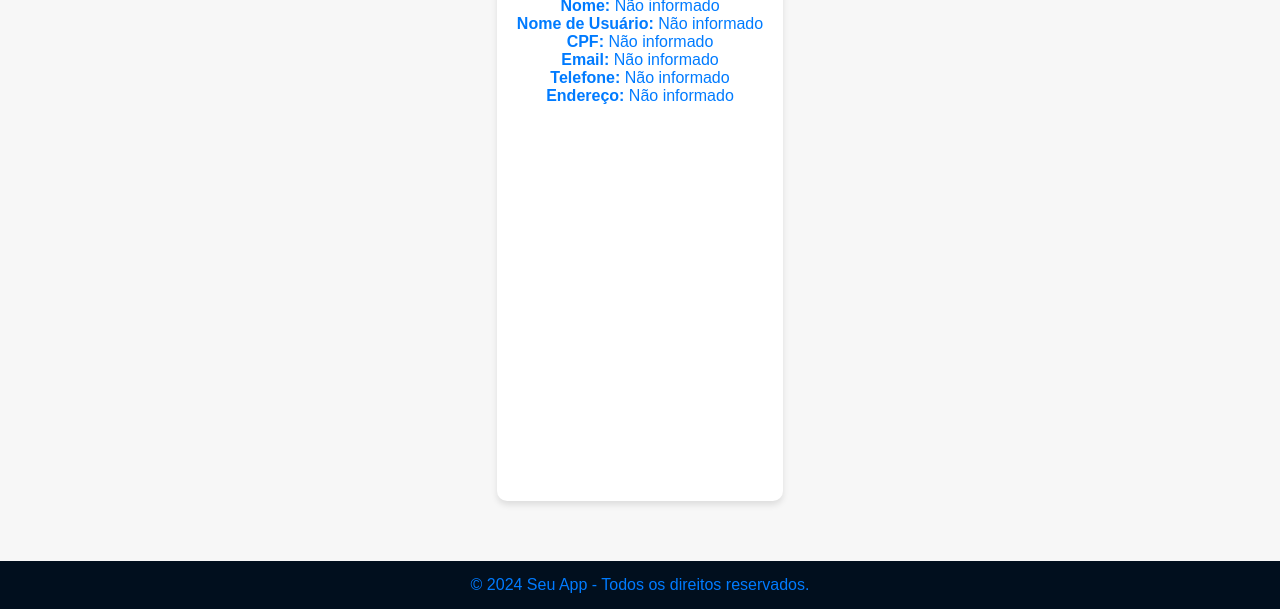
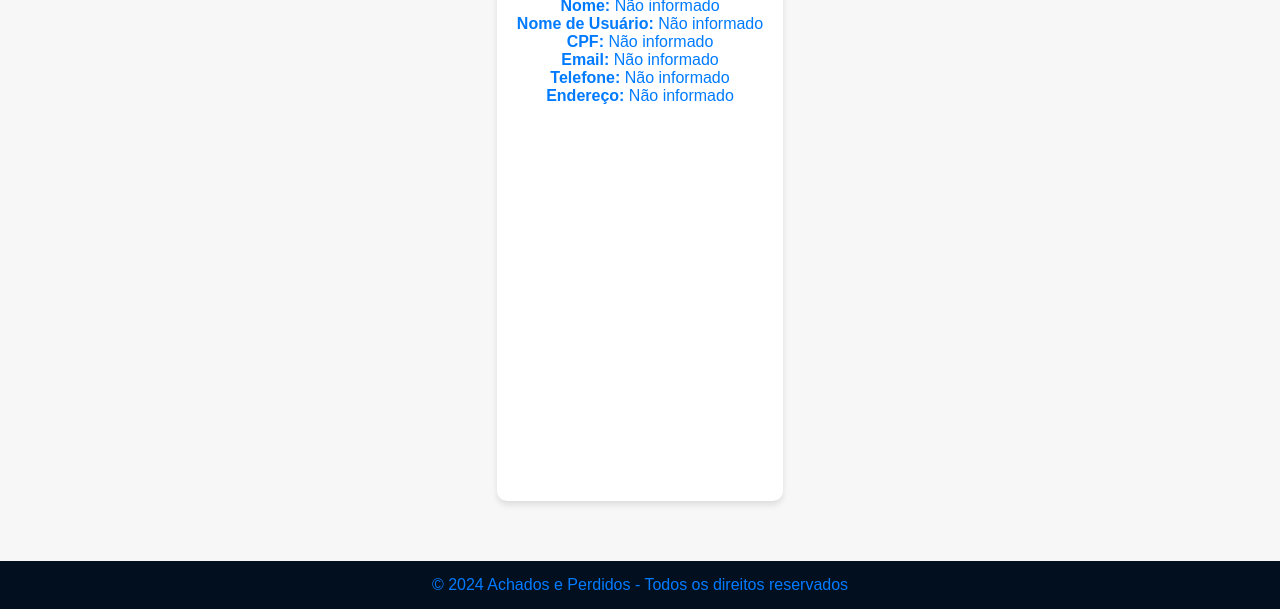
Before and after one commit to iamberli/Finding, a plain HTML site: page profile.html in a window 1280 px wide. Shown: the part 191-800 px from the top of the page. Drawn offline with Linux system fonts and the light colour scheme.

Commit message:
Update profile.html

```diff
--- a/profile.html
+++ b/profile.html
@@ -34,7 +34,7 @@
   </main>
 
   <footer>
-    <p>&copy; 2024 Seu App - Todos os direitos reservados.</p>
+    <p>&copy; 2024 Achados e Perdidos - Todos os direitos reservados</p>
   </footer>
 
   <script src="script.js"></script> <!-- Seu arquivo JS -->
```
